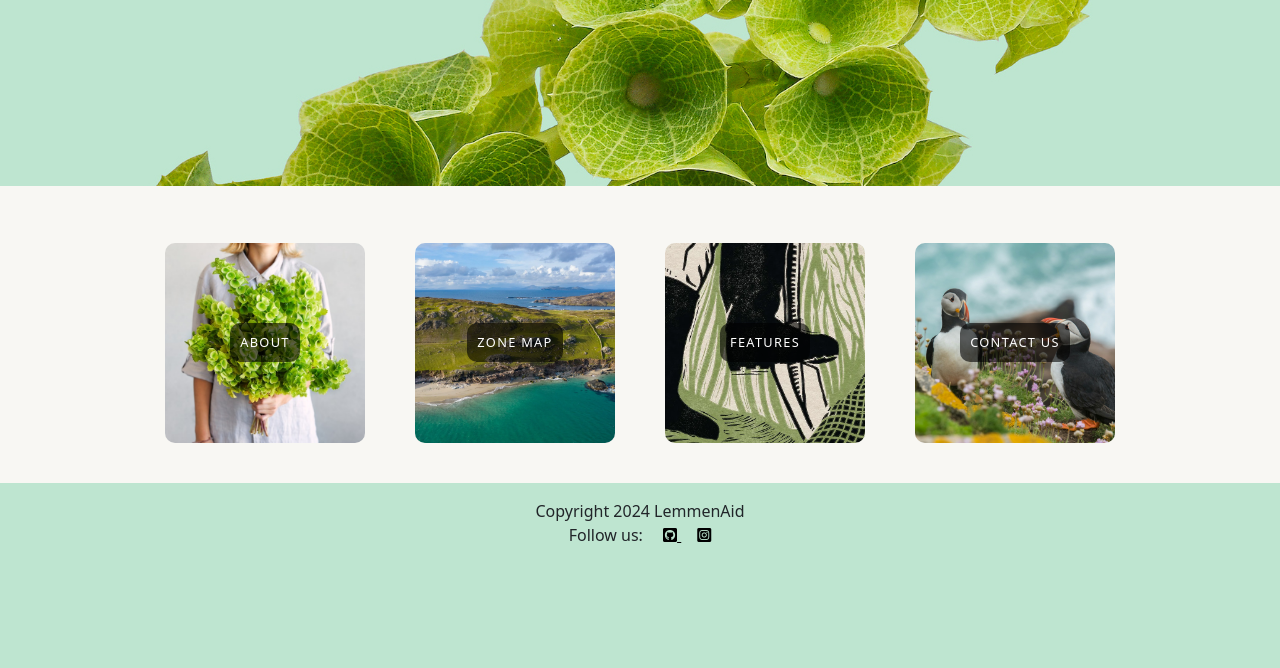
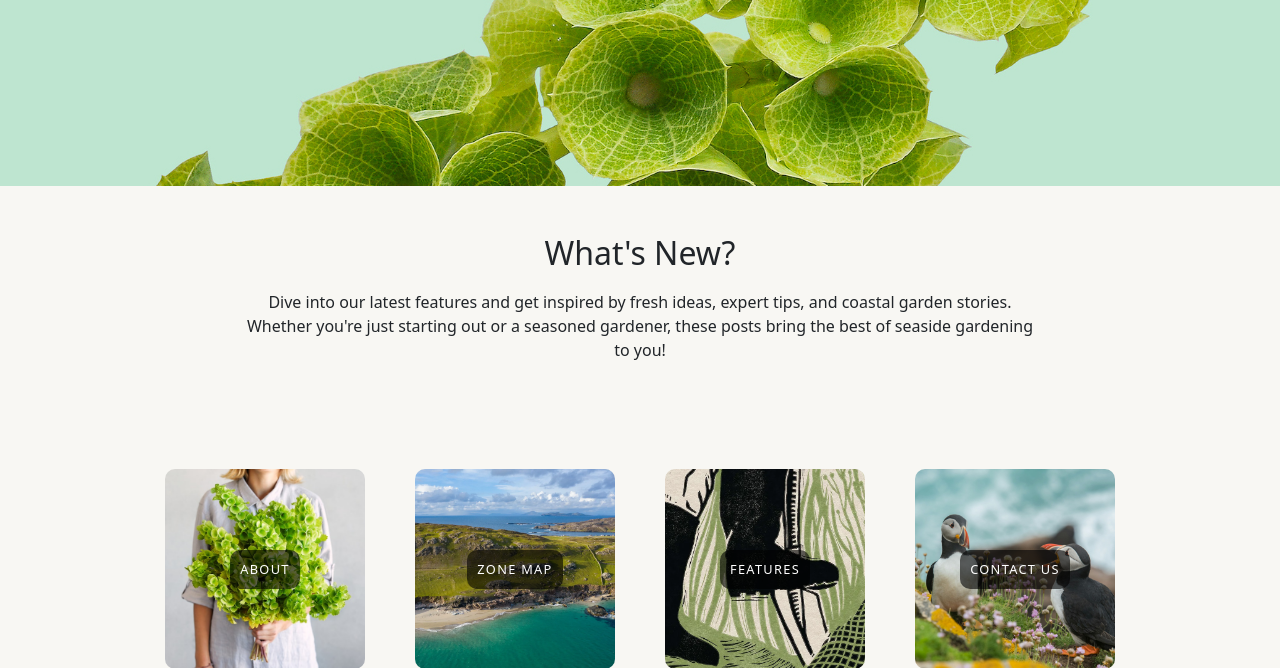
Before and after one commit to LemmenAid/coastal-gardens, a Django app: page / in a window 1280 px wide. Shown: the part 601-1269 px from the top of the page. Before the commit the page ends 1144 px from the top, so only its background shows below. Run offline with Django 4.2, Linux system fonts and the light colour scheme; data that the repository does not hold is empty.

Commit message:
Added what's new section in home page view and index.html

```diff
--- a/blog/templates/blog/index.html
+++ b/blog/templates/blog/index.html
@@ -15,6 +15,26 @@
         guidance, and inspiration to help your garden thrive in seaside conditions.</p>
     <div id="homepage-button">
         <a href="{% url 'account_signup' %}" class="action-button">Sign Up Here</a>
+    </div>
+</div>
+
+<!-- "What's New?" section -->
+<div class="whats-new mt-5">
+    <h2 class="text-center">What's New?</h2>
+    <p class="p-new">Dive into our latest features and get inspired by fresh ideas, expert tips, and coastal
+        garden stories. Whether you're just starting out or a seasoned gardener, these posts bring the best of
+        seaside
+        gardening to you!</p>
+    <div class="new-nav">
+        {% for post in latest_posts %}
+        <div class="card-new">
+            <a href="{% url 'post_detail' post.slug %}">
+                <img src="{{ post.featured_image.url }}" alt="Feature Image" class="card-image">
+                <h3 class="card-title-new">{{ post.title }}</h3>
+                <p class="card-author-new">By {{ post.author }}</p>
+            </a>
+        </div>
+        {% endfor %}
     </div>
 </div>
 
--- a/blog/views.py
+++ b/blog/views.py
@@ -16,8 +16,9 @@ def home(request):
     **Template:**
     :template:`blog/index.html`
     """
-    return render(request, 'blog/index.html')
-
+    #return render(request, 'blog/index.html')
+    latest_posts = Post.objects.filter(status=1, is_member_story=False).order_by('-created_on')[:3]
+    return render(request, 'blog/index.html', {'latest_posts': latest_posts})
 
 class PostList(generic.ListView):
     """
--- a/static/css/style.css
+++ b/static/css/style.css
@@ -123,6 +123,88 @@ body {
 .action-button:hover {
     background-color: #bdda76;
     color: #3c431cd6;
+}
+
+/* Styles for What's New section */
+
+.new-nav {
+    display: flex;
+    align-items: center;
+    justify-content: space-between;
+    margin: 20px auto;
+    padding: 0px 20px;
+    width: fit-content;
+    gap: 20px;
+}
+
+.p-new {
+    text-align: center;
+    margin: 0 auto;
+    padding: 10px 20px;
+    max-width: 830px;
+    display: flex;
+}
+
+.card-new {
+    display: flex;
+    flex-direction: column;
+    align-items: center;
+    width: 100%;
+    max-width: 300px;
+    margin: 0 auto;
+    padding: 1rem;
+    border: 1px solid #bee5d0;
+    box-shadow: 0px 4px 8px rgba(0, 0, 0, 0.1);
+    background-color: #f8f7f4;
+    transition: transform 0.2s ease;
+}
+
+.card-new a {
+    text-decoration: none;
+}
+
+.card-new:hover {
+    transform: translateY(-5px); /* Slight lift on hover */
+}
+
+.card-image {
+    width: 100%;
+    height: 150px; /* Consistent image height */
+    object-fit: cover;
+    border-radius: 4px;
+}
+
+.card-title-new {
+    font-size: 1.1rem;
+    margin-top: .8rem;
+    margin-bottom: .6rem;
+    text-transform: uppercase;
+    letter-spacing: 1px;
+    color: #558b2f;
+}
+
+.card-author-new {
+    font-size: 0.9rem;
+    color: #666;
+    margin-top: 0.3rem;
+
+}
+
+.card-new p {
+    font-size: 0.9rem;
+    color: #666;
+}
+
+
+@media (max-width: 725px) {
+    .new-nav {
+        flex-direction: column;
+    }
+
+    .card-new {
+        width: 100%; /* Full width on smaller screens */
+        margin-bottom: 1rem;
+    }
 }
 
 
@@ -288,19 +370,6 @@ body {
 .count {
     margin: 15px;
 }
-
-.posts-nav {
-    margin-top: 25px;
-    width: fit-content;
-    padding-left: 0;
-    margin-top: 25px;
-    width: fit-content;
-    padding-left: 0;
-    list-style-type: none;
-    display: flex;
-    gap: 10px;
-}
-
 
 
 /* Styles for the Contact Us page" */
```
